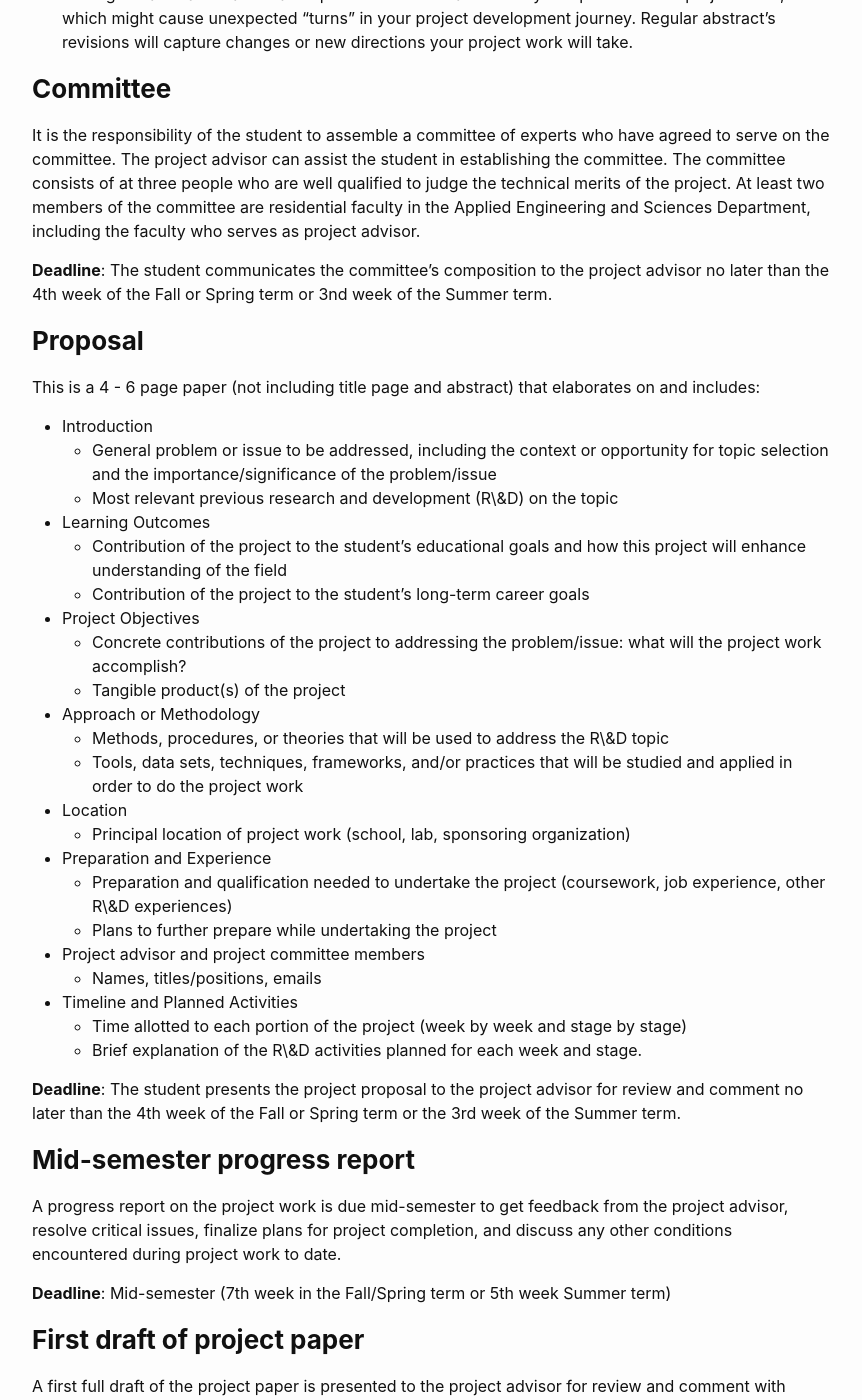
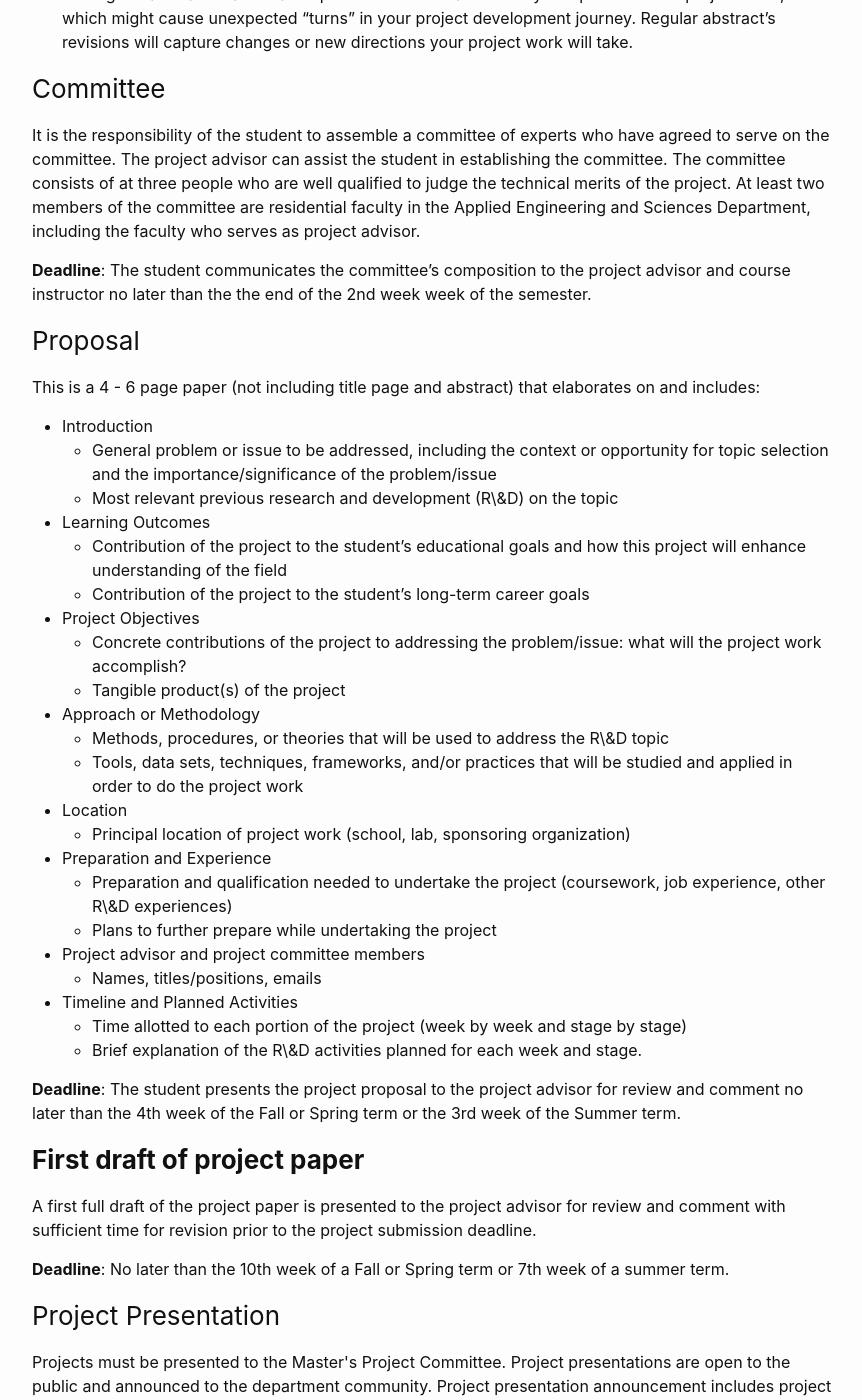
Before and after one commit to unh-comp-master-project/unh-comp-master-project.github.io, a Jekyll site: the page built from milestones.md, in a window 1280 px wide and 1400 px high, scrolled down 725 px. Shown: the whole window, without its empty margins (208-1070 px from the left). Built offline with Jekyll 4.4.1, drawn with Linux system fonts in a browser that asks for light colours; some of the changed text lies outside the part shown.

Commit message:
Update milestones.md

```diff
--- a/milestones.md
+++ b/milestones.md
@@ -4,7 +4,7 @@ title: Milestones
 permalink: /milestones
 ---
 
-### **Abstract**
+### Abstract
 
 Summarize in 250-300 words:
 
@@ -24,13 +24,13 @@ Guidelines
   * The student presents the very first draft of the abstract to the project advisor for review and comment no later than the 2nd week of the term (Fall, Spring, or Summer).
 * Writing the abstract is an iterative process. There is a discovery component of the project work, which might cause unexpected "turns" in your project development journey. Regular abstract's revisions will capture changes or new directions your project work will take.
 
-### **Committee**
+### Committee
 
 It is the responsibility of the student to assemble a committee of experts who have agreed to serve on the committee. The project advisor can assist the student in establishing the committee. The committee consists of at three people who are well qualified to judge the technical merits of the project. At least two members of the committee are residential faculty in the Applied Engineering and Sciences Department, including the faculty who serves as project advisor.
 
-**Deadline**: The student communicates the committee's composition to the project advisor no later than the 4th week of the Fall or Spring term or 3nd week of the Summer term.
+**Deadline**: The student communicates the committee's composition to the project advisor and course instructor no later than the the end of the 2nd week week of the semester.
 
-### **Proposal**
+### Proposal
 
 This is a 4 - 6 page paper (not including title page and abstract) that elaborates on and includes:
 
@@ -59,19 +59,13 @@ This is a 4 - 6 page paper (not including title page and abstract) that elaborat
 
 **Deadline**: The student presents the project proposal to the project advisor for review and comment no later than the 4th week of the Fall or Spring term or the 3rd week of the Summer term.
 
-### **Mid-semester progress report**
-
-A progress report on the project work is due mid-semester to get feedback from the project advisor, resolve critical issues, finalize plans for project completion, and discuss any other conditions encountered during project work to date.
-
-**Deadline**: Mid-semester (7th week in the  Fall/Spring term or 5th week Summer term)
-
 ### **First draft of project paper**
 
 A first full draft of the project paper is presented to the project advisor for review and comment with sufficient time for revision prior to the project submission deadline.
 
 **Deadline**: No later than the 10th week of a Fall or Spring term or 7th week of a summer term.
 
-### **Project Presentation**
+### Project Presentation
 Projects must be presented to the Master&#39;s Project Committee. Project presentations are open to the public and announced to the department community. Project presentation announcement includes project title and author, presentation date, location, and abstract. Hard copies of the announcement are posted on the 1st floor. The Department emails the project presentation announcement to all graduate students and department faculty members.
 
 **Deadline**: Presentations are typically scheduled towards the end of the semester, before the finals week in Fall and Spring terms and mid-August in the Summer term. Project presentation must be scheduled and confirmed by all committee members upon submission of the project proposal, no later than the 4th week in the Fall/Spring term or 3rd week of the Summer term.
```
Also changed, not shown: other parts of milestones.md (+2 -2 lines).
